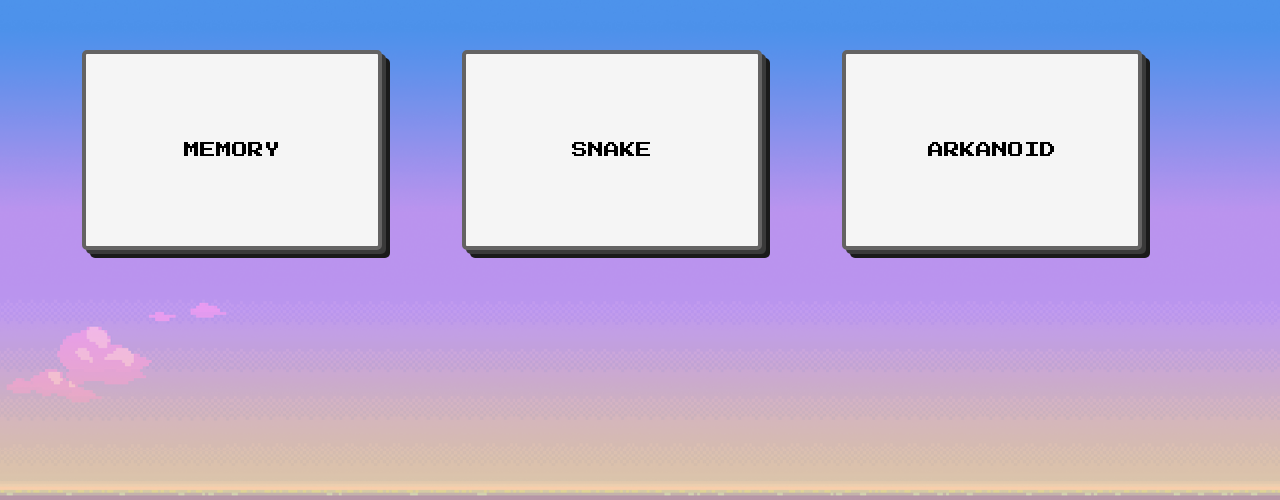
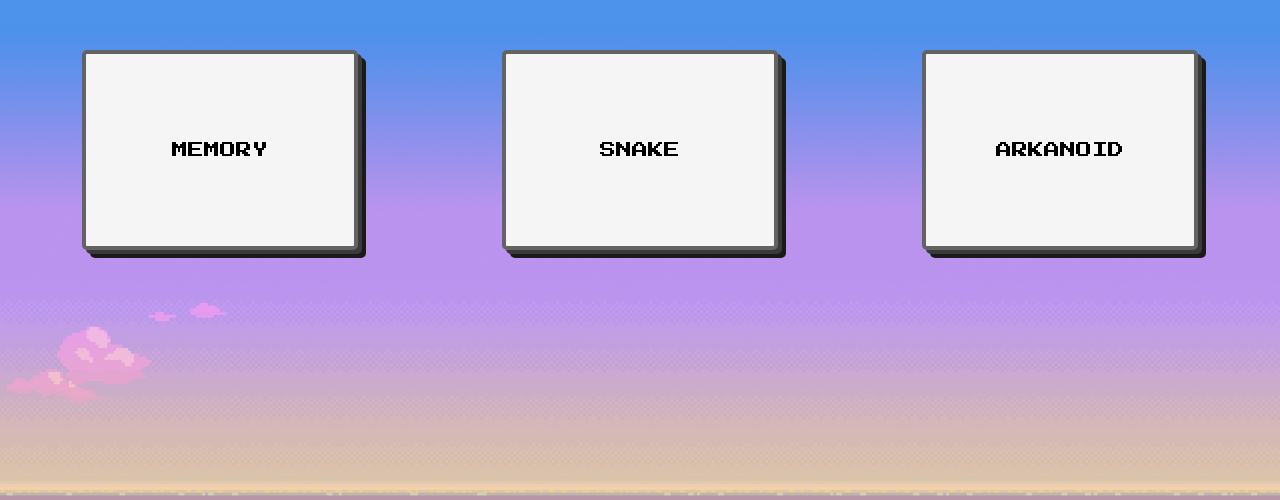
Before and after one commit to elisabethstagl/VALANGLIS, a PHP site: page / in a window 1280 px wide. Shown: the part 94-594 px from the top of the page. Run offline with PHP 8.4, Linux system fonts and the light colour scheme.

Commit message:
index page changes, centered the boxes

```diff
--- a/css/styles.css
+++ b/css/styles.css
@@ -124,7 +124,11 @@ footer {
     margin-bottom: 80px;
     display: flex;
     flex-wrap: wrap;
-    justify-content: space-evenly;
+    justify-content: space-between;
+}
+
+.games-container .col-md-4{
+    max-width: 300px;
 }
 
 .game-div {
@@ -158,6 +162,7 @@ footer {
     color: inherit;
     display: block;
     height: 100%;
+    max-width: 300px;
 }
 
 .game-div:hover {
```
